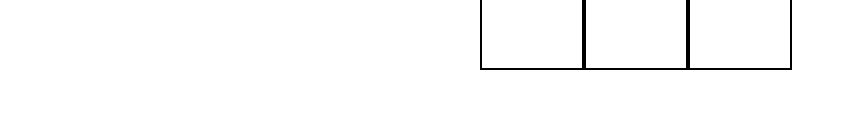
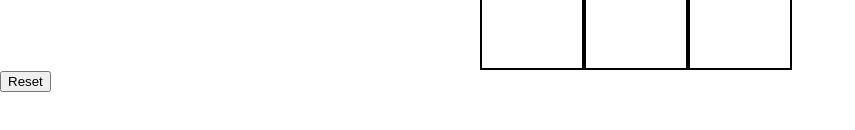
Before and after one commit to learn-academy-2023-alpha/tic-tac-toe-neverland-never, a React (Create React App) app: page / in a window 1280 px wide. Shown: the part 522-652 px from the top of the page, without its empty margins (0-855 px from the left). Built offline with nearby package versions, Linux system fonts and the light colour scheme.

Commit message:
Added reset button

```diff
--- a/src/App.js
+++ b/src/App.js
@@ -75,6 +75,10 @@ const App = () => {
                   setPlayer("❌")
             }}
       }
+      const resetGame = () => {
+        setActive(true)
+        setSquares(Array(9).fill(null))
+      }
   return (
     <>
       <div className='header'>
@@ -90,6 +94,8 @@ const App = () => {
       <div className='gameboard'>
             {squares.map((value, index) => <Square show={value} key={index} index={index} processClick={processClick}/>)}
       </div>
+
+      <div className="footer"><button onClick={resetGame}>Reset</button></div>
     </>
   )
 }
```
Also changed, not shown: 1 other file (tests, documents, lock files or other folders).
